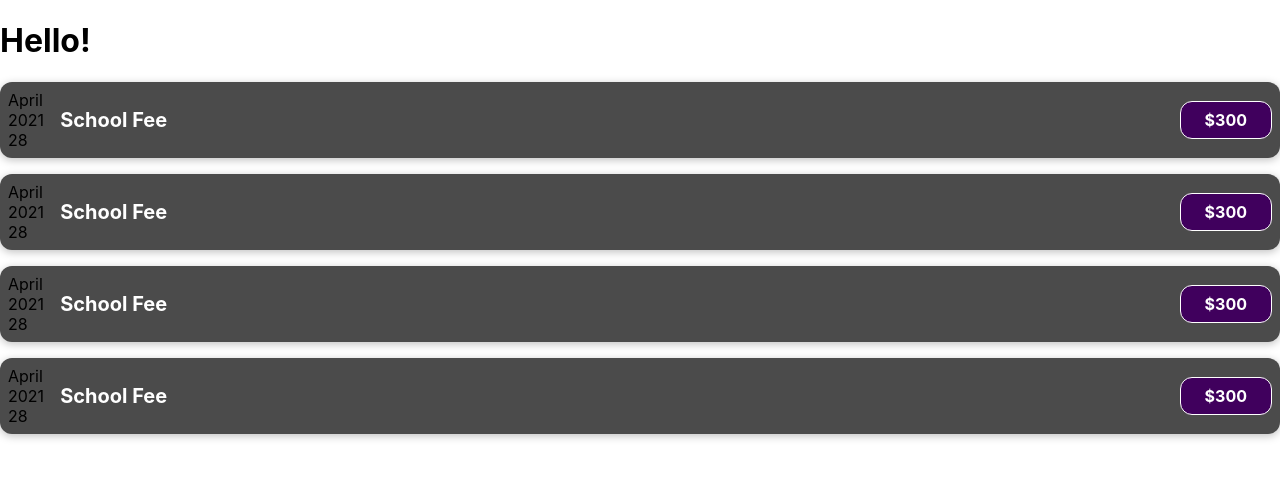
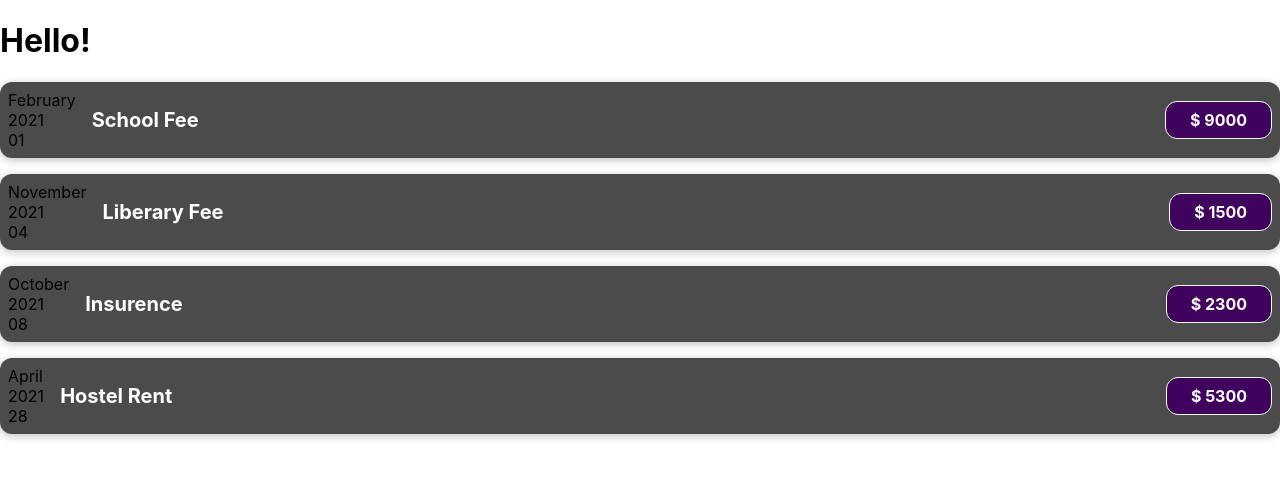
Before and after one commit to Dadhimukh/Expenses_Tracker_Project-react, a JavaScript app: page / in a window 1280 px wide. Shown: the top 478 px of the page. Built offline with nearby package versions, Linux system fonts and the light colour scheme.

Commit message:
creating an array with object ad using that object in Components

```diff
--- a/src/App.js
+++ b/src/App.js
@@ -4,32 +4,56 @@ import ExpenseItem from "./Components/ExpenseItem";
 
 function App() {
 
-  let expenseDate = new Date(2021 , 3, 28);
-  let expenseTitle = "School Fee";
-  let expenseAmout = 300;
+  let expense = [
+    {
+      id : 1,
+      date  : new Date(2021 , 1, 1),
+      title : "School Fee",
+      amout : 9000
+    },
+    {
+      id : 1,
+      date  : new Date(2021 , 10, 4),
+      title : "Liberary Fee",
+      amout : 1500
+    },
+    {
+      id : 1,
+      date  : new Date(2021 , 9, 8),
+      title : "Insurence",
+      amout : 2300
+    },
+    {
+      id : 1,
+      date  : new Date(2021 , 3, 28),
+      title : "Hostel Rent",
+      amout : 5300
+    }
+  ]
+
 
   return (
     <div>
         <h1>Hello!</h1>
         <ExpenseItem
-            date={expenseDate}
-            title={expenseTitle}
-            amount={expenseAmout} >
+            date={expense[0].date}
+            title={expense[0].title}
+            amount={expense[0].amout} >
         </ExpenseItem>
         <ExpenseItem
-            date={expenseDate}
-            title={expenseTitle}
-            amount={expenseAmout} >
+            date={expense[1].date}
+            title={expense[1].title}
+            amount={expense[1].amout} >
         </ExpenseItem>
         <ExpenseItem
-            date={expenseDate}
-            title={expenseTitle}
-            amount={expenseAmout} >
+            date={expense[2].date}
+            title={expense[2].title}
+            amount={expense[2].amout} >
         </ExpenseItem>
         <ExpenseItem
-            date={expenseDate}
-            title={expenseTitle}
-            amount={expenseAmout} >
+            date={expense[3].date}
+            title={expense[3].title}
+            amount={expense[3].amout} >
         </ExpenseItem>
 
     </div>
--- a/src/Components/ExpenseItem.js
+++ b/src/Components/ExpenseItem.js
@@ -16,7 +16,7 @@ function ExpenseItem(props){
                   <div className="expense-item__description">
                         <h2>{ props.title}</h2>
                   </div>
-                  <div className="expense-item__price">${ props.amount}</div>
+                  <div className="expense-item__price">$ { props.amount}</div>
             </div>
       );
 };
```
